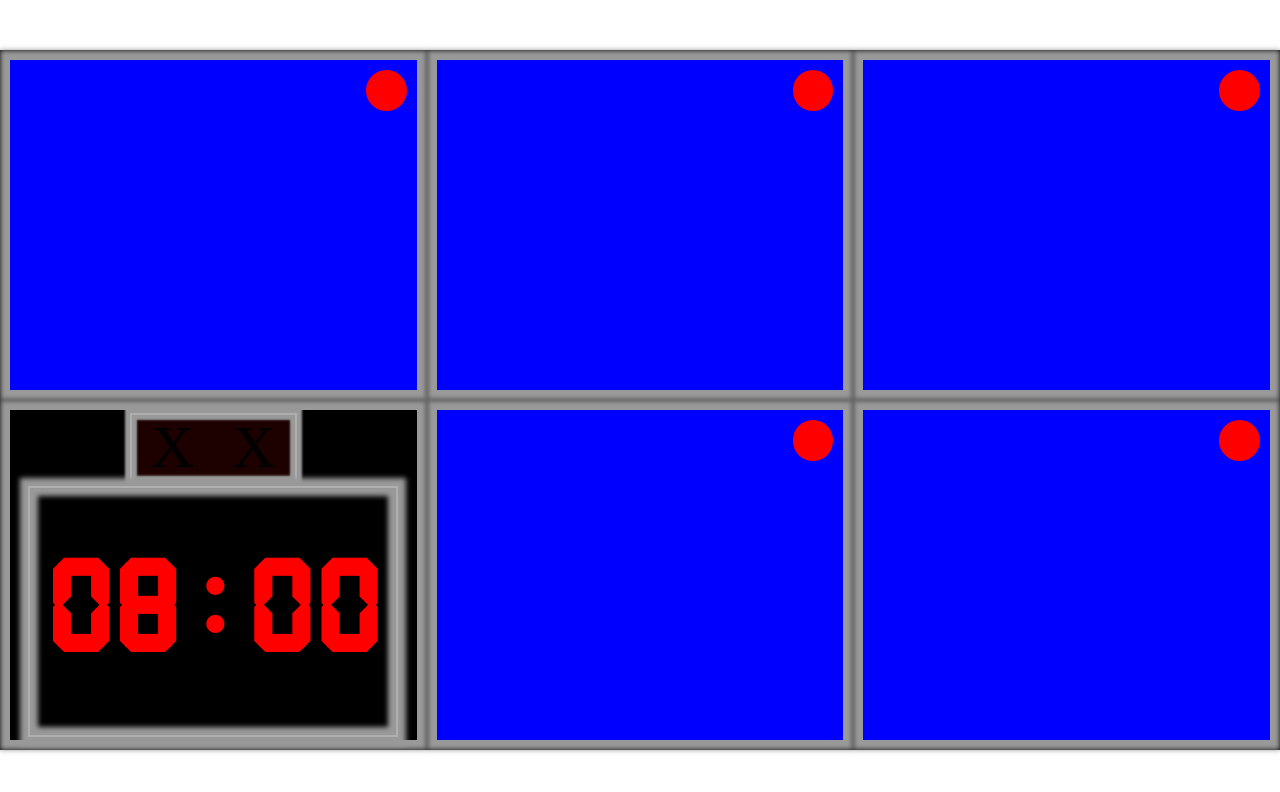
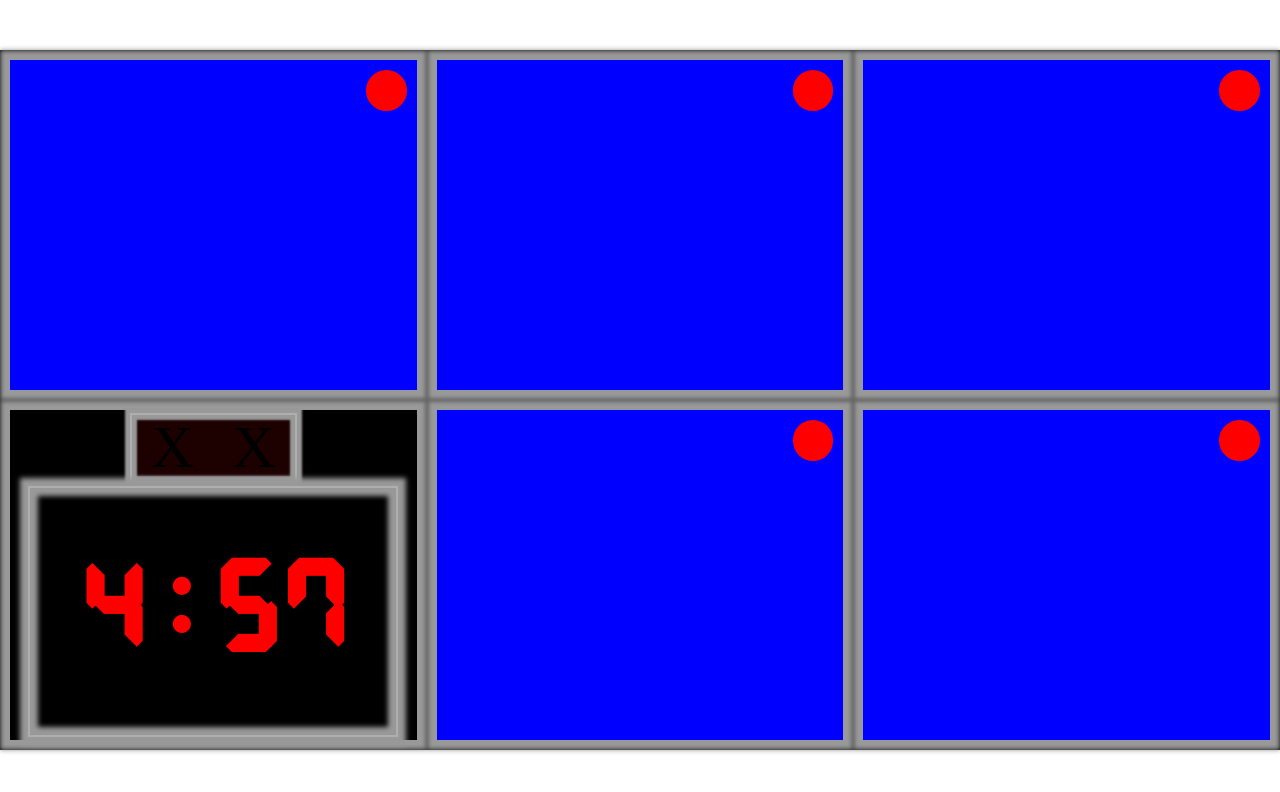
Before and after one commit to SchmiedmeiszterAdam/Keep_Talking_and_Nobody_Explodes, a plain HTML site: page index.html in a window 1280 px wide. Drawn offline with nearby package versions, Linux system fonts and the light colour scheme.

Commit message:
visszaszámláló

```diff
--- a/index.html
+++ b/index.html
@@ -5,6 +5,8 @@
     <meta charset="UTF-8">
     <meta http-equiv="X-UA-Compatible" content="IE=edge">
     <meta name="viewport" content="width=device-width, initial-scale=1.0">
+    <script src="https://ajax.googleapis.com/ajax/libs/jquery/3.5.1/jquery.min.js"></script>
+    <script src="script.js"></script>
     <link rel="stylesheet" href="stilus.css">
     <title>Document</title>
 </head>
@@ -27,7 +29,7 @@
                         <div id="strike-1">X</div>
                         <div id="strike-2">X</div>
                     </div>
-                    <div id="ido-kijelzo"><h2 id="ido">08:00</h2></div>
+                    <div id="ido-kijelzo"><h2 id="ido"></h2></div>
                 </div>
                 <div class="modul simon-says">
                     <div class="kesz"></div>
--- /dev/null
+++ b/script.js
@@ -0,0 +1,34 @@
+$(function () {
+    let ido = 5
+    let masodperc = 0
+    if (masodperc < 10) {
+        $("#ido").text(ido + ":0" + masodperc)
+    }
+    else {
+        $("#ido").text(ido + ":" + masodperc)
+    }
+    setTimeout(function () {
+        idoKijelzes()
+    }, 2000)
+    function idoKijelzes() {
+        let idoIras = setInterval(function () {
+            masodperc--
+            if (masodperc === -1) {
+                ido--
+                masodperc = 59
+            }
+            if (masodperc < 10) {
+                $("#ido").text(ido + ":0" + masodperc)
+            }
+            else {
+                $("#ido").text(ido + ":" + masodperc)
+            }
+            if (ido === 0 && masodperc === 0) {
+                console.log(ido, masodperc)
+                $("#ido").text(ido + ":00")
+                clearInterval(idoIras)
+                console.log("vége")
+            }
+        }, 1000)
+    }
+})
```
